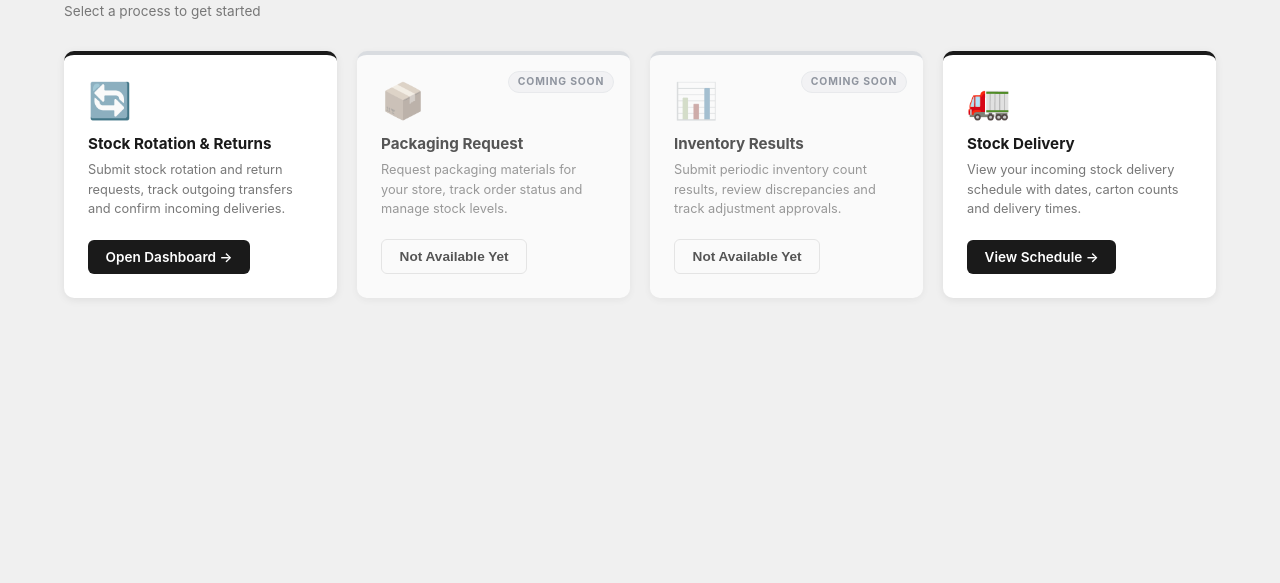
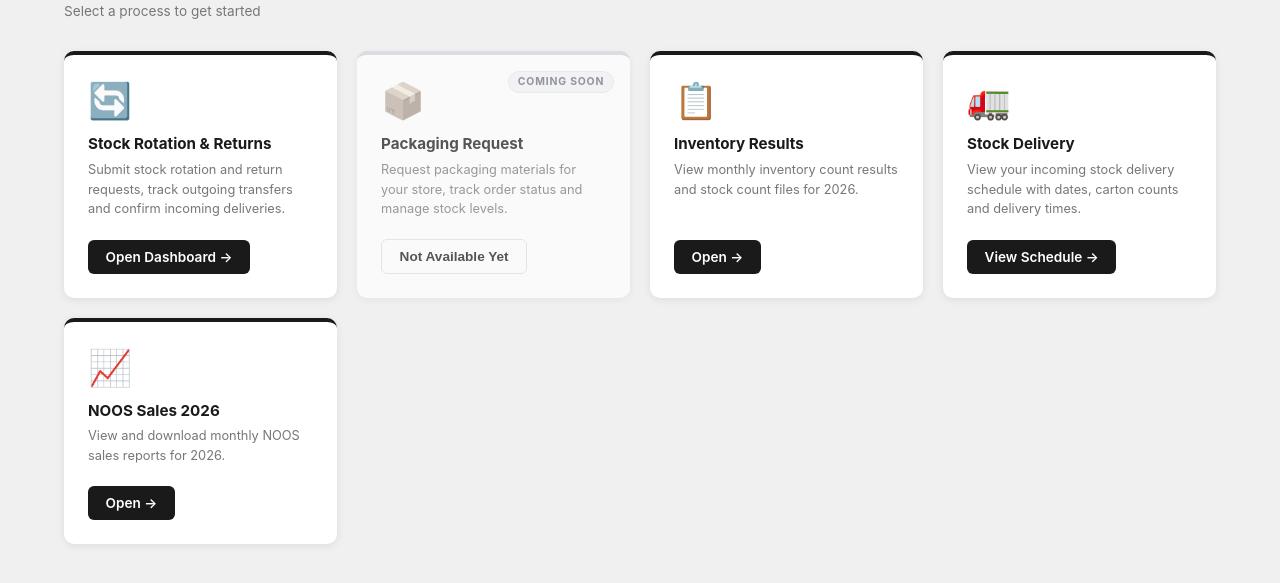
Before and after one commit to JoaoAAMata/dashboard-logistic, a FastAPI app: template portal/templates/home.html in a window 1280 px wide. Shown: the part 113-696 px from the top of the page. Run offline with FastAPI, Linux system fonts and the light colour scheme; the template is opened without the code that fills it, so the values that code supplies are empty.

Commit message:
Add Inventory Results and NOOS Sales 2026 monthly file hubs
- /inventory-results: admin uploads Stock Count 2026 per month
- /noos-sales: admin uploads NOOS Sales 2026 per month
- Shared monthly_files.html template with 12-month grid
- Uploaded months show green status + download button for all users
- Files stored on Railway volume alongside DB
- Both tiles active on home page (stores + admin)

Co-Authored-By: Claude Sonnet 4.6 <noreply@anthropic.com>

```diff
--- a/portal/main.py
+++ b/portal/main.py
@@ -607,6 +607,173 @@ async def serve_stock_data(request: Request):
     )
 
 
+# ── Monthly file helper ───────────────────────────────────────────────────────
+
+_DATA_DIR = os.path.dirname(os.path.abspath(database.DB_PATH))
+
+_MONTHS = [
+    ("01","January"),("02","February"),("03","March"),("04","April"),
+    ("05","May"),("06","June"),("07","July"),("08","August"),
+    ("09","September"),("10","October"),("11","November"),("12","December"),
+]
+
+def _monthly_context(prefix: str, upload_url: str, download_url: str,
+                     page_title: str, page_subtitle: str, page_icon: str,
+                     success: str = "", error: str = "") -> dict:
+    import datetime as _dt
+    months = []
+    for val, label in _MONTHS:
+        path = os.path.join(_DATA_DIR, f"{prefix}_{val}.xlsx")
+        exists = os.path.exists(path)
+        updated = ""
+        if exists:
+            ts = os.path.getmtime(path)
+            updated = _dt.datetime.fromtimestamp(ts).strftime("%d %b %Y")
+        months.append({"value": val, "label": label, "available": exists, "updated": updated})
+    return {
+        "months": months,
+        "upload_url": upload_url,
+        "download_url": download_url,
+        "page_title": page_title,
+        "page_subtitle": page_subtitle,
+        "page_icon": page_icon,
+        "success": success,
+        "error": error,
+    }
+
+
+async def _handle_monthly_upload(request: Request, prefix: str, file: UploadFile) -> str:
+    """Save uploaded file; return error string or empty string on success."""
+    form = await request.form()
+    month = form.get("month", "")
+    if month not in [m[0] for m in _MONTHS]:
+        return "Invalid month selected."
+    filename = file.filename or ""
+    ext = os.path.splitext(filename)[1].lower()
+    if ext not in (".xlsx", ".xls"):
+        return "Only .xlsx files are accepted."
+    content = await file.read()
+    dest = os.path.join(_DATA_DIR, f"{prefix}_{month}.xlsx")
+    with open(dest, "wb") as f:
+        f.write(content)
+    return ""
+
+
+# ── Inventory Results ─────────────────────────────────────────────────────────
+
+@app.get("/inventory-results", response_class=HTMLResponse)
+async def inventory_results(request: Request, success: str = "", error: str = ""):
+    s = get_session(request)
+    if not s:
+        return RedirectResponse("/login")
+    ctx = _monthly_context(
+        prefix="stock_count_2026",
+        upload_url="/inventory-results/upload",
+        download_url="/inventory-results/download",
+        page_title="Inventory Results — Stock Count 2026",
+        page_subtitle="Monthly stock count files · Upload by logistics, download by all stores",
+        page_icon="📋",
+        success=success, error=error,
+    )
+    return templates.TemplateResponse("monthly_files.html", {"request": request, "session": s, **ctx})
+
+
+@app.post("/inventory-results/upload")
+async def inventory_upload(request: Request, file: UploadFile = File(...)):
+    s = get_session(request)
+    if not s or not s["is_admin"]:
+        return RedirectResponse("/login")
+    # re-read form for month (file already consumed by FastAPI)
+    form = await request.form()
+    month = str(form.get("month", ""))
+    if month not in [m[0] for m in _MONTHS]:
+        return RedirectResponse("/inventory-results?error=Invalid+month", status_code=302)
+    ext = os.path.splitext(file.filename or "")[1].lower()
+    if ext not in (".xlsx", ".xls"):
+        return RedirectResponse("/inventory-results?error=Only+.xlsx+accepted", status_code=302)
+    content = await file.read()
+    dest = os.path.join(_DATA_DIR, f"stock_count_2026_{month}.xlsx")
+    with open(dest, "wb") as f:
+        f.write(content)
+    month_name = dict(_MONTHS)[month]
+    return RedirectResponse(f"/inventory-results?success={month_name}+uploaded+successfully", status_code=302)
+
+
+@app.get("/inventory-results/download/{month}")
+async def inventory_download(request: Request, month: str):
+    s = get_session(request)
+    if not s:
+        return RedirectResponse("/login")
+    path = os.path.join(_DATA_DIR, f"stock_count_2026_{month}.xlsx")
+    if not os.path.exists(path):
+        return RedirectResponse("/inventory-results")
+    with open(path, "rb") as f:
+        data = f.read()
+    month_name = dict(_MONTHS).get(month, month)
+    return Response(
+        content=data,
+        media_type="application/vnd.openxmlformats-officedocument.spreadsheetml.sheet",
+        headers={"Content-Disposition": f'attachment; filename="StockCount_2026_{month_name}.xlsx"'},
+    )
+
+
+# ── NOOS Sales 2026 ───────────────────────────────────────────────────────────
+
+@app.get("/noos-sales", response_class=HTMLResponse)
+async def noos_sales(request: Request, success: str = "", error: str = ""):
+    s = get_session(request)
+    if not s:
+        return RedirectResponse("/login")
+    ctx = _monthly_context(
+        prefix="noos_sales_2026",
+        upload_url="/noos-sales/upload",
+        download_url="/noos-sales/download",
+        page_title="NOOS Sales 2026",
+        page_subtitle="Monthly NOOS sales reports · Upload by logistics, download by all stores",
+        page_icon="📈",
+        success=success, error=error,
+    )
+    return templates.TemplateResponse("monthly_files.html", {"request": request, "session": s, **ctx})
+
+
+@app.post("/noos-sales/upload")
+async def noos_upload(request: Request, file: UploadFile = File(...)):
+    s = get_session(request)
+    if not s or not s["is_admin"]:
+        return RedirectResponse("/login")
+    form = await request.form()
+    month = str(form.get("month", ""))
+    if month not in [m[0] for m in _MONTHS]:
+        return RedirectResponse("/noos-sales?error=Invalid+month", status_code=302)
+    ext = os.path.splitext(file.filename or "")[1].lower()
+    if ext not in (".xlsx", ".xls"):
+        return RedirectResponse("/noos-sales?error=Only+.xlsx+accepted", status_code=302)
+    content = await file.read()
+    dest = os.path.join(_DATA_DIR, f"noos_sales_2026_{month}.xlsx")
+    with open(dest, "wb") as f:
+        f.write(content)
+    month_name = dict(_MONTHS)[month]
+    return RedirectResponse(f"/noos-sales?success={month_name}+uploaded+successfully", status_code=302)
+
+
+@app.get("/noos-sales/download/{month}")
+async def noos_download(request: Request, month: str):
+    s = get_session(request)
+    if not s:
+        return RedirectResponse("/login")
+    path = os.path.join(_DATA_DIR, f"noos_sales_2026_{month}.xlsx")
+    if not os.path.exists(path):
+        return RedirectResponse("/noos-sales")
+    with open(path, "rb") as f:
+        data = f.read()
+    month_name = dict(_MONTHS).get(month, month)
+    return Response(
+        content=data,
+        media_type="application/vnd.openxmlformats-officedocument.spreadsheetml.sheet",
+        headers={"Content-Disposition": f'attachment; filename="NOOS_Sales_2026_{month_name}.xlsx"'},
+    )
+
+
 # ── Stock Delivery ────────────────────────────────────────────────────────────
 
 def _parse_date_str(val) -> str:
--- a/portal/templates/home.html
+++ b/portal/templates/home.html
@@ -70,17 +70,20 @@
   </div>
 
   <!-- ── 3. INVENTORY RESULTS ─────────────────── stores + admin only ─────── -->
-  <div class="hub-card hub-card-soon">
-    <div class="hub-badge-soon">Coming Soon</div>
-    <div class="hub-icon hub-icon-muted">📊</div>
+  <div class="hub-card hub-card-active">
+    <div class="hub-icon">📋</div>
     <div class="hub-body">
       <h2 class="hub-title">Inventory Results</h2>
       <p class="hub-desc">
-        Submit periodic inventory count results, review discrepancies and track adjustment approvals.
+        {% if session.is_admin %}
+          Upload monthly Stock Count 2026 results by store. All months available to download.
+        {% else %}
+          View monthly inventory count results and stock count files for 2026.
+        {% endif %}
       </p>
     </div>
     <div class="hub-footer">
-      <button class="btn btn-secondary" disabled>Not Available Yet</button>
+      <a href="/inventory-results" class="btn btn-primary">Open →</a>
     </div>
   </div>
 
@@ -103,6 +106,24 @@
       {% else %}
         <a href="/stock-delivery" class="btn btn-primary">View Schedule →</a>
       {% endif %}
+    </div>
+  </div>
+
+  <!-- ── 5. NOOS SALES 2026 ─────────────────────── stores + admin only ─────── -->
+  <div class="hub-card hub-card-active">
+    <div class="hub-icon">📈</div>
+    <div class="hub-body">
+      <h2 class="hub-title">NOOS Sales 2026</h2>
+      <p class="hub-desc">
+        {% if session.is_admin %}
+          Upload monthly NOOS sales reports. Available for all stores to view and download.
+        {% else %}
+          View and download monthly NOOS sales reports for 2026.
+        {% endif %}
+      </p>
+    </div>
+    <div class="hub-footer">
+      <a href="/noos-sales" class="btn btn-primary">Open →</a>
     </div>
   </div>
   {% endif %}
```
Also changed, not shown: portal/templates/monthly_files.html (added, +91 -0 lines).
